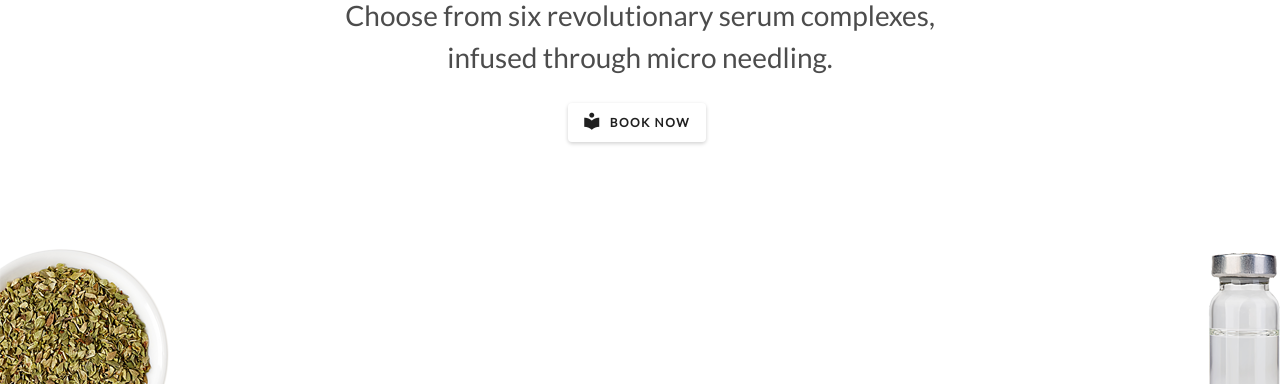
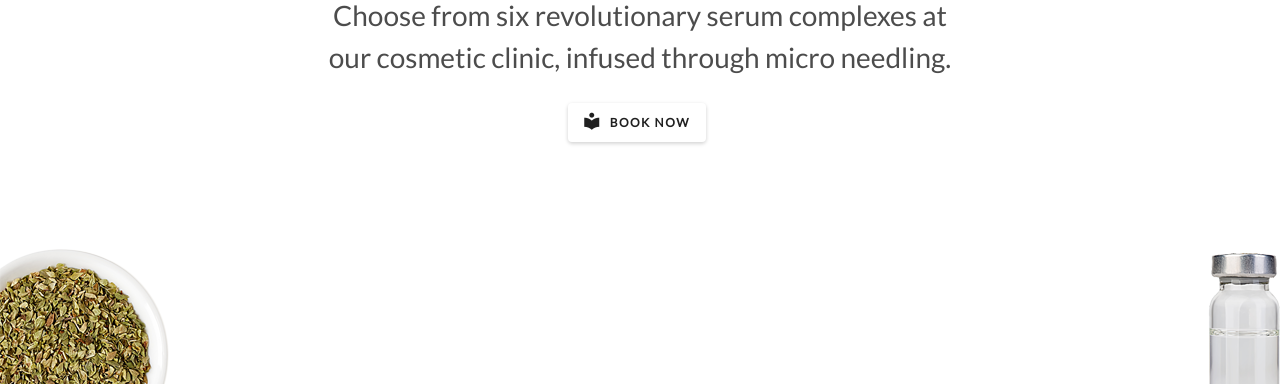
Before and after one commit to brooklynbeautybar/clinic-cocktail, a plain HTML site: page index.html in a window 1280 px wide. Shown: the part 366-750 px from the top of the page. Drawn offline with nearby package versions, Linux system fonts and the light colour scheme.

Commit message:
https://brooklynbeautybar.com.au
https://brooklynbeautybar.com.au

Brooklyn Beauty Bar

```diff
--- a/index.html
+++ b/index.html
@@ -222,7 +222,7 @@
 
         <div class="fix-7-12">
           <h1 class="big ae-1">Dermal Cocktails</h1>
-          <p class="hero ae-2"><span class="opacity-8">Choose from six revolutionary serum complexes, infused through micro needling.</span></p>
+          <p class="hero ae-2"><span class="opacity-8">Choose from six revolutionary serum complexes at our cosmetic clinic, infused through micro needling.</span></p>
           <a href="http://bookings.brooklynbeautybar.com.au/" class="button white small uppercase ae-4 fromCenter margin-right-1"><i class="material-icons">local_library</i>BOOK NOW</a>
         </div>
 
```
